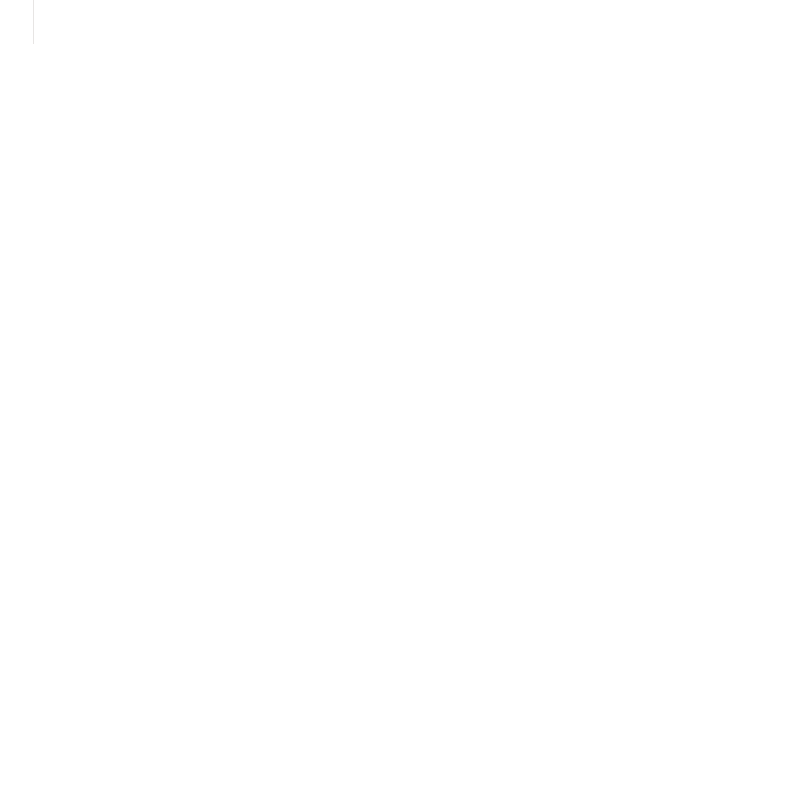
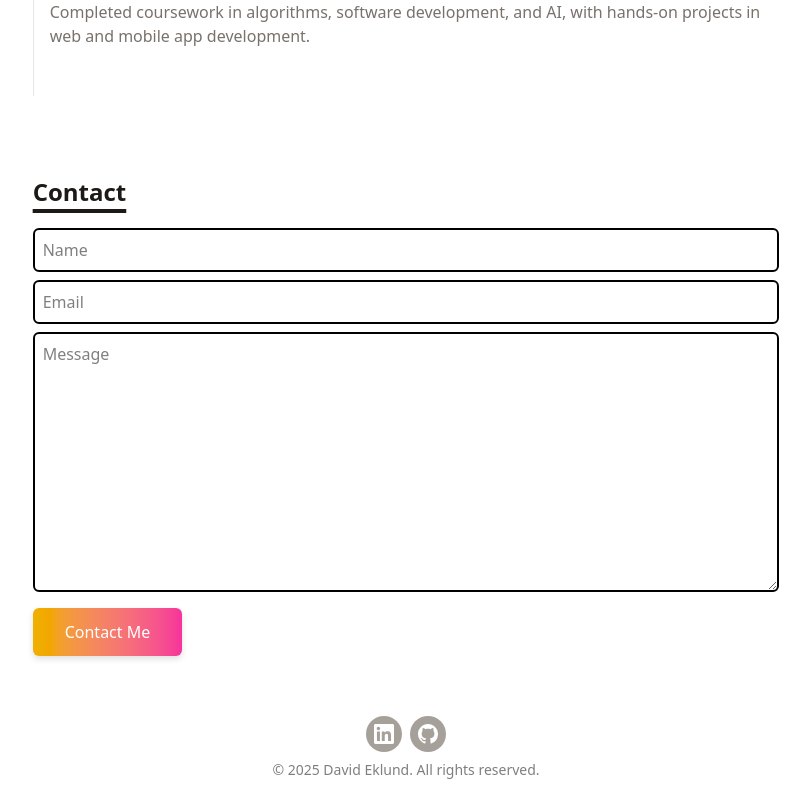
Before and after one commit to Eklund2012/minimal-portfolio, a React (Vite) app: page / in a window 1280 px wide. Shown: the part 780-1580 px from the top of the page, without its empty margins (234-1044 px from the left). Before the commit the page ends 904 px from the top, so only its background shows below. Built offline with nearby package versions, Linux system fonts and the light colour scheme.

Commit message:
contact footer title

```diff
--- a/src/components/contact.jsx
+++ b/src/components/contact.jsx
@@ -1,8 +1,22 @@
 import React from "react";
+import Title from "./title";
 
 function Contact() {
   return (
-    <div>
+    <div className="flex flex-col mb-10 mx-auto">
+      <div className="flex justify-center items-center ">
+        <form action="https://getform.io/f/agdpzoqb" method="POST" className="flex flex-col w-full md:w-7/12">
+        <Title>Contact</Title>
+          <input type="text" name="name" placeholder="Name" required className="p-2 bg-transparent border-2 rounded-md focus:outline-none" />
+          <input type="email" name="email" placeholder="Email" required className="my-2 p-2 bg-transparent border-2 rounded-md focus:outline-none" />
+          <textarea name="message" rows="10" placeholder="Message" required className="p-2 mb-4 bg-transparent border-2 rounded-md focus:outline-none" />
+
+          <button type="submit"
+            className="text-center inline-block px-8 py-3 w-max text-base font-medium rounded-md text-white bg-gradient-to-r from-yellow-500 to-pink-500 drop-shadow-md hover:drop-shadow-lg transition duration-300 ease-in-out transform hover:scale-105 cursor-pointer">
+            Contact Me
+          </button>
+        </form>
+      </div>
     </div>
   );
 }
--- a/src/components/footer.jsx
+++ b/src/components/footer.jsx
@@ -2,7 +2,52 @@ import React from "react";
 
 function Footer() {
   return (
-    <div>
+    <div className="py-5 text-center">
+      <div className="container max-w-screen-lg mx-auto">
+        <div>
+          <div className="flex flex-wrap justify-center gap-2">
+            <a
+              href="https://www.linkedin.com/in/david-eklund02" target="_blank"
+              className="bg-stone-400 p-2 font-semibold text-white inline-flex items-center space-x-2 rounded-full">
+              <svg
+                className="w-5 h-5 fill-current"
+                role="img"
+                viewBox="0 0 256 256"
+                xmlns="http://www.w3.org/2000/svg"
+              >
+                <g>
+                  <path d="M218.123122,218.127392 L180.191928,218.127392 L180.191928,158.724263 C180.191928,144.559023 179.939053,126.323993 160.463756,126.323993 C140.707926,126.323993 137.685284,141.757585 137.685284,157.692986 L137.685284,218.123441 L99.7540894,218.123441 L99.7540894,95.9665207 L136.168036,95.9665207 L136.168036,112.660562 L136.677736,112.660562 C144.102746,99.9650027 157.908637,92.3824528 172.605689,92.9280076 C211.050535,92.9280076 218.138927,118.216023 218.138927,151.114151 L218.123122,218.127392 Z M56.9550587,79.2685282 C44.7981969,79.2707099 34.9413443,69.4171797 34.9391618,57.260052 C34.93698,45.1029244 44.7902948,35.2458562 56.9471566,35.2436736 C69.1040185,35.2414916 78.9608713,45.0950217 78.963054,57.2521493 C78.9641017,63.090208 76.6459976,68.6895714 72.5186979,72.8184433 C68.3913982,76.9473153 62.7929898,79.26748 56.9550587,79.2685282 M75.9206558,218.127392 L37.94995,218.127392 L37.94995,95.9665207 L75.9206558,95.9665207 L75.9206558,218.127392 Z M237.033403,0.0182577091 L18.8895249,0.0182577091 C8.57959469,-0.0980923971 0.124827038,8.16056231 -0.001,18.4706066 L-0.001,237.524091 C0.120519052,247.839103 8.57460631,256.105934 18.8895249,255.9977 L237.033403,255.9977 C247.368728,256.125818 255.855922,247.859464 255.999,237.524091 L255.999,18.4548016 C255.851624,8.12438979 247.363742,-0.133792868 237.033403,0.000790807055" />
+                </g>
+              </svg>
+            </a>
+            <a
+              href="https://github.com/Eklund2012" target="_blank"
+              className="bg-stone-400 p-2 font-semibold text-white inline-flex items-center space-x-2 rounded-full">
+              <svg
+                xmlns="http://www.w3.org/2000/svg"
+                xmlnsXlink="http://www.w3.org/1999/xlink"
+                aria-hidden="true"
+                role="img"
+                className="w-5"
+                preserveAspectRatio="xMidYMid meet"
+                viewBox="0 0 24 24"
+              >
+                <g fill="none">
+                  <path
+                    fillRule="evenodd"
+                    clipRule="evenodd"
+                    d="M12 0C5.37 0 0 5.37 0 12c0 5.31 3.435 9.795 8.205 11.385c.6.105.825-.255.825-.57c0-.285-.015-1.23-.015-2.235c-3.015.555-3.795-.735-4.035-1.41c-.135-.345-.72-1.41-1.23-1.695c-.42-.225-1.02-.78-.015-.795c.945-.015 1.62.87 1.845 1.23c1.08 1.815 2.805 1.305 3.495.99c.105-.78.42-1.305.765-1.605c-2.67-.3-5.46-1.335-5.46-5.925c0-1.305.465-2.385 1.23-3.225c-.12-.3-.54-1.53.12-3.18c0 0 1.005-.315 3.3 1.23c.96-.27 1.98-.405 3-.405s2.04.135 3 .405c2.295-1.56 3.3-1.23 3.3-1.23c.66 1.65.24 2.88.12 3.18c.765.84 1.23 1.905 1.23 3.225c0 4.605-2.805 5.625-5.475 5.925c.435.375.81 1.095.81 2.22c0 1.605-.015 2.895-.015 3.3c0 .315.225.69.825.57A12.02 12.02 0 0 0 24 12c0-6.63-5.37-12-12-12z"
+                    fill="currentColor"
+                  />
+                </g>
+              </svg>
+            </a>
+          </div>
+        </div>
+      </div>
+      <p className="text-sm mt-2  opacity-50">
+        &copy; {new Date().getFullYear()} David Eklund. All rights reserved.
+      </p>
     </div>
   );
 }
--- a/src/components/portfolio.jsx
+++ b/src/components/portfolio.jsx
@@ -4,6 +4,7 @@ import PortfolioItem from "./portfolioitem";
 
 function Portfolio() {
   return (
+
       <div className="flex flex-col md:flex-row items-center justify-center">
         <div className="grid grid-cols-1 md:grid-cols-2 lg:grid-cols-3 gap-4">
           {portfolio.map(project => (
--- a/src/components/portfolioitem.jsx
+++ b/src/components/portfolioitem.jsx
@@ -7,6 +7,7 @@ function PortfolioItem({ title, imgUrl, stack, link }) {
             src={imgUrl}
             alt="portfolio"
             className="w-full h-36 md:h-48 object-cover cursor-pointer"
+            onClick={() => window.open(link, "_blank")}
         />
         <div className="w-full p-4">
             <h3 className="text-lg md:text-xl mb-2 md:mb-3 font-semibold">{title}</h3>
--- a/src/components/timeline.jsx
+++ b/src/components/timeline.jsx
@@ -1,11 +1,13 @@
 import React from "react";
 import timeline from "../data/timeline";
 import TimelineItem from "./timelineitem";
+import Title from "./title";
 
 function Timeline() {
   return (
     <div className="flex flex-col md:flex-row justify-center my-20">
       <div className=" w-full md:w-7/12">
+        <Title>Timeline</Title>
         {timeline.map(item => (
           <TimelineItem
             year={item.year}
--- /dev/null
+++ b/src/components/title.jsx
@@ -0,0 +1,13 @@
+import React from "react";
+
+function Title({children, id}) {
+    return (
+        <h1
+        id={id & id}
+        className="text-2xl font-bold underline underline-offset-8 decoration-4 mb-5 text-stone-900">
+            {children}
+        </h1>
+    );
+}
+
+export default Title;
```
Lines whose indentation alone changed are shown as unchanged.
